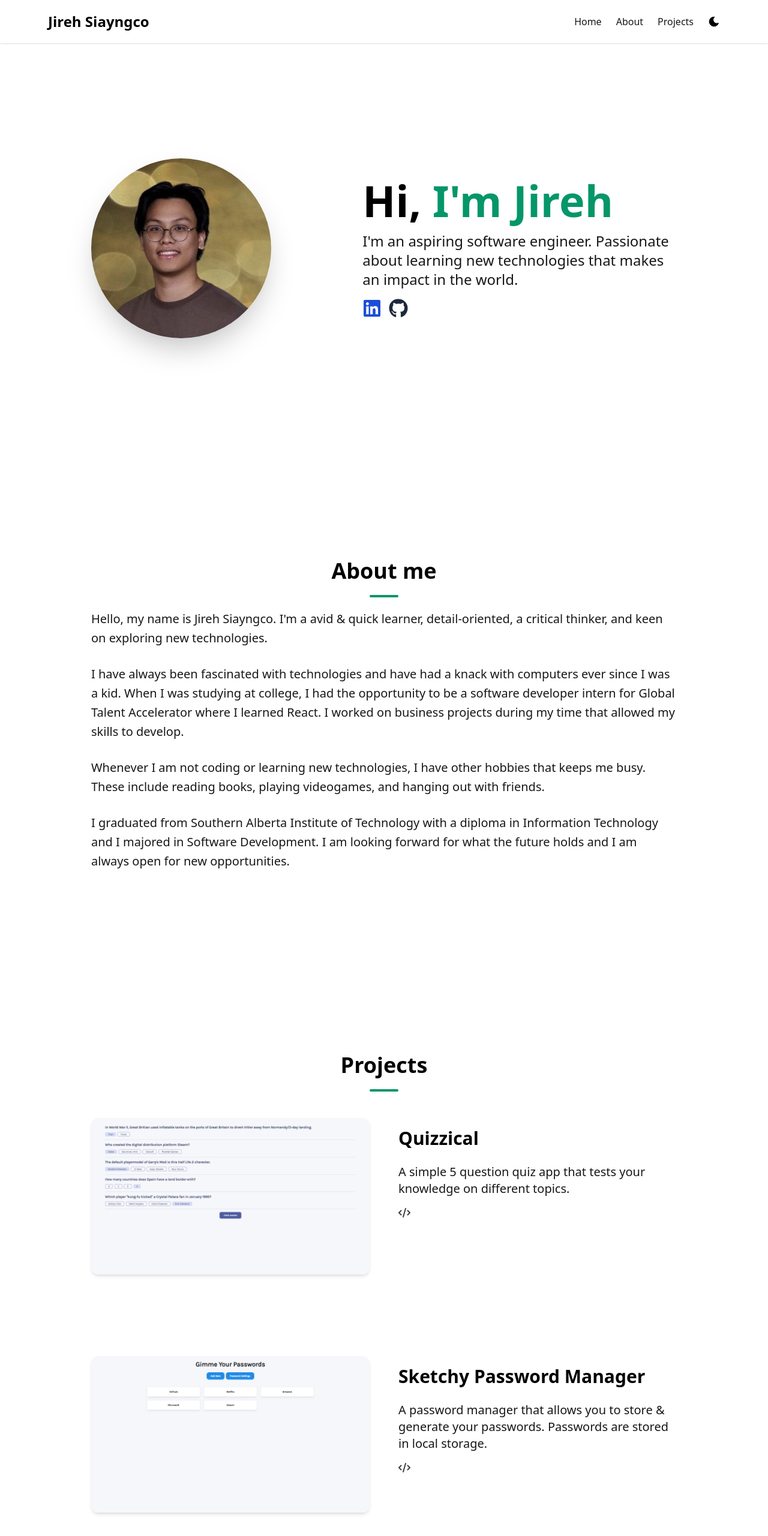
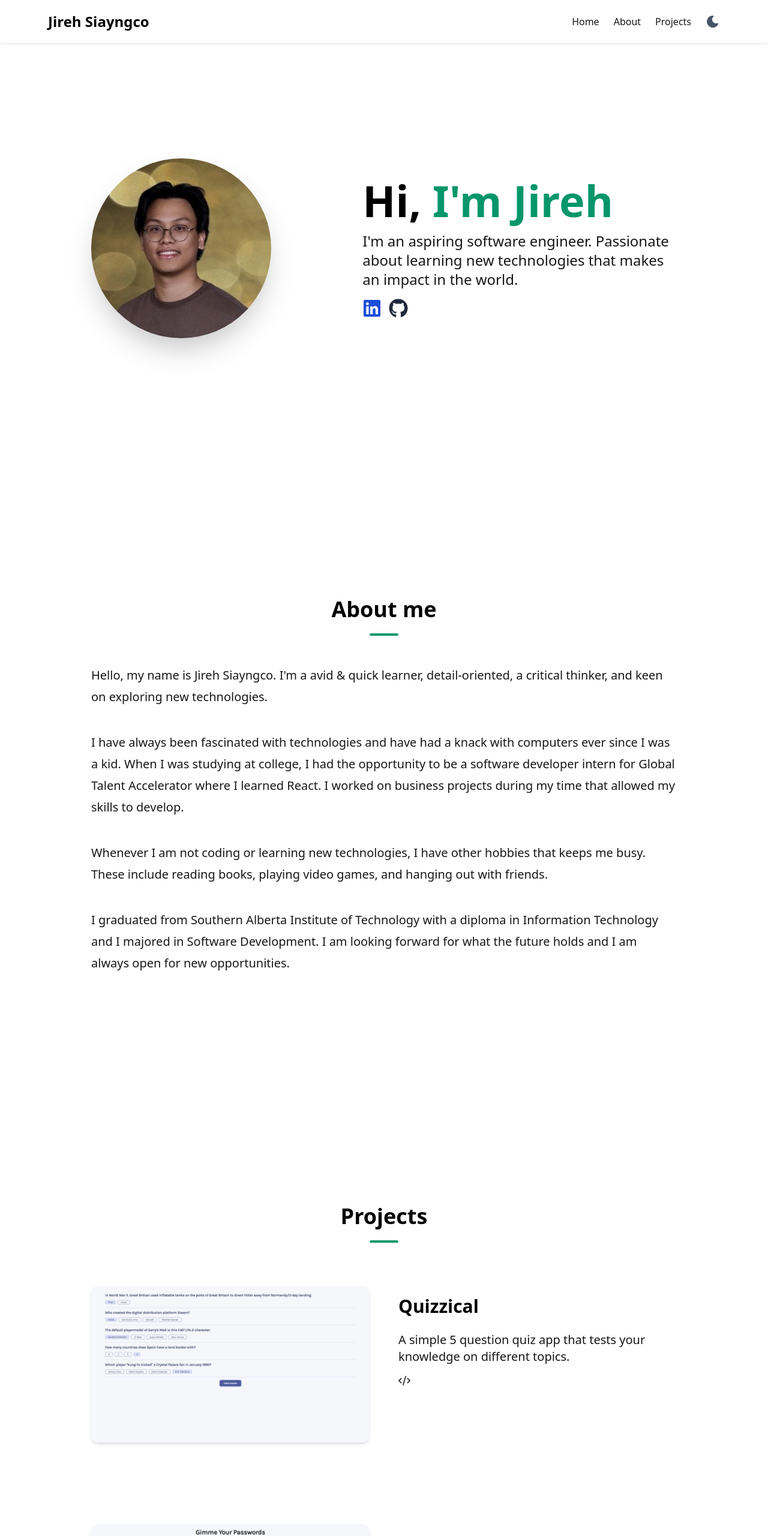
Before and after one commit to Bu-jai/portfolio, a Next.js app: page / in a window 1280 px wide. Shown: the top 2561 px of the page at 60% size. Built offline with nearby package versions, Linux system fonts and the light colour scheme.

Commit message:
ANIMATIONS!!

```diff
--- a/components/About.jsx
+++ b/components/About.jsx
@@ -1,40 +1,55 @@
-import React from "react";
+"use client";
+
+import { useEffect, useRef } from "react";
+import { motion, useAnimation, useInView } from "framer-motion";
+import AboutReveal from "@/components/reveal/Reveal";
 
 const About = () => {
   return (
     <section id="about">
-      <div className="py-24 md:pt-28 md:pb-48">
+      <div className="mt-24 py-20 md:pb-28">
+        <AboutReveal>
           <h1 className="font-bold text-4xl text-center">
             About me
-          <hr className="w-12 h-1 mx-auto my-5 bg-emerald-600 border-0 rounded"></hr>
+            <hr className="w-12 h-1 mx-auto my-5 bg-emerald-600 border-0 rounded mb-12"></hr>
           </h1>
+        </AboutReveal>
         <div className="text-lg text-neutral-900 dark:text-neutral-200 md:text-xl mt-5">
-          <p className="leading-8">
+          <AboutReveal>
+            <p className="leading-9 pb-3">
               Hello, my name is Jireh Siayngco. I'm a avid & quick learner,
               detail-oriented, a critical thinker, and keen on exploring new
               technologies.
             </p>
+          </AboutReveal>
           <br />
-          <p className="leading-8">
-            I have always been fascinated with technologies and have had a knack
-            with computers ever since I was a kid. When I was studying at
-            college, I had the opportunity to be a software developer intern for
-            Global Talent Accelerator where I learned React. I worked on
-            business projects during my time that allowed my skills to develop.
+          <AboutReveal>
+            <p className="leading-9 pb-3">
+              I have always been fascinated with technologies and have had a
+              knack with computers ever since I was a kid. When I was studying
+              at college, I had the opportunity to be a software developer
+              intern for Global Talent Accelerator where I learned React. I
+              worked on business projects during my time that allowed my skills
+              to develop.
             </p>
+          </AboutReveal>
           <br />
-          <p className="leading-8">
-            Whenever I am not coding or learning new technologies, I have other
-            hobbies that keeps me busy. These include reading books, playing
-            videogames, and hanging out with friends.
+          <AboutReveal>
+            <p className="leading-9 pb-3">
+              Whenever I am not coding or learning new technologies, I have
+              other hobbies that keeps me busy. These include reading books,
+              playing video games, and hanging out with friends.
             </p>
+          </AboutReveal>
           <br />
-          <p className="leading-8">
+          <AboutReveal>
+            <p className="leading-9">
               I graduated from Southern Alberta Institute of Technology with a
               diploma in Information Technology and I majored in Software
-            Development. I am looking forward for what the future holds and I am
-            always open for new opportunities.
+              Development. I am looking forward for what the future holds and I
+              am always open for new opportunities.
             </p>
+          </AboutReveal>
         </div>
       </div>
     </section>
--- a/components/Footer.jsx
+++ b/components/Footer.jsx
@@ -1,5 +1,3 @@
-import React from "react";
-
 import Link from "next/link";
 
 import { FaEnvelope, FaLinkedin } from "react-icons/fa6";
--- a/components/Navbar.jsx
+++ b/components/Navbar.jsx
@@ -1,11 +1,9 @@
 "use client";
 
 import Link from "next/link";
-
 import { useTheme } from "next-themes";
-
+import { motion } from "framer-motion";
 import { TbMenu2, TbMoonFilled, TbSun, TbX } from "react-icons/tb";
-
 import { useEffect, useState } from "react";
 
 const useThemeSwitcher = () => {
@@ -34,13 +32,18 @@ const Navbar = () => {
               </div>
             </Link>
             <div className="md:hidden flex items-center">
-              <button onClick={() => setNavbarOpen(!navbarOpen)}>
+              <motion.button
+                whileHover={{ scale: 1.3 }}
+                whileTap={{ scale: 0.9 }}
+                transition={{ type: "spring", stiffness: 400, damping: 17 }}
+                onClick={() => setNavbarOpen(!navbarOpen)}
+              >
                 {navbarOpen ? (
-                  <TbX className="h-5 w-5" />
+                  <TbX className="h-6 w-6" />
                 ) : (
-                  <TbMenu2 className="h-5 w-5" />
+                  <TbMenu2 className="h-6 w-6" />
                 )}
-              </button>
+              </motion.button>
             </div>
           </div>
         </div>
@@ -51,35 +54,63 @@ const Navbar = () => {
             }`}
           >
             <div className="items-center justify-center space-y-8 md:flex md:space-x-6 md:space-y-0">
+              <motion.div
+                whileHover={{ scale: 1.3 }}
+                whileTap={{ scale: 0.9 }}
+                transition={{ type: "spring", stiffness: 400, damping: 17 }}
+              >
                 <Link
-                className="block lg:inline-block text-neutral-900 hover:text-neutral-500 dark:text-neutral-50"
+                  className="block lg:inline-block text-neutral-900 hover:text-neutral-500 dark:text-neutral-50 dark:hover:text-neutral-400"
                   href={"/"}
                   onClick={() => setNavbarOpen(!navbarOpen)}
                 >
                   Home
                 </Link>
+              </motion.div>
+              <motion.div
+                whileHover={{ scale: 1.3 }}
+                whileTap={{ scale: 0.9 }}
+                transition={{ type: "spring", stiffness: 400, damping: 17 }}
+              >
                 <Link
-                className="block lg:inline-block text-neutral-900 hover:text-neutral-500 dark:text-neutral-50"
+                  className="block lg:inline-block text-neutral-900 hover:text-neutral-500 dark:text-neutral-50 dark:hover:text-neutral-400"
                   href={"/#about"}
                   onClick={() => setNavbarOpen(!navbarOpen)}
                 >
                   About
                 </Link>
+              </motion.div>
+              <motion.div
+                whileHover={{ scale: 1.3 }}
+                whileTap={{ scale: 0.9 }}
+                transition={{ type: "spring", stiffness: 400, damping: 17 }}
+              >
                 <Link
-                className="block lg:inline-block text-neutral-900 hover:text-neutral-500 dark:text-neutral-50"
+                  className="block lg:inline-block text-neutral-900 hover:text-neutral-500 dark:text-neutral-50 dark:hover:text-neutral-400"
                   href={"/#projects"}
                   onClick={() => setNavbarOpen(!navbarOpen)}
                 >
                   Projects
                 </Link>
+              </motion.div>
               {theme === "dark" ? (
-                <button onClick={() => setTheme("light")}>
-                  <TbSun className="text-yellow-200 h-5 w-5" />
-                </button>
+                <motion.button
+                  whileHover={{ scale: 1.3 }}
+                  whileTap={{ scale: 0.9 }}
+                  transition={{ type: "spring", stiffness: 400, damping: 17 }}
+                  onClick={() => setTheme("light")}
+                >
+                  <TbSun className="text-yellow-200 h-6 w-6" />
+                </motion.button>
               ) : (
-                <button onClick={() => setTheme("dark")}>
-                  <TbMoonFilled className="h-5 w-5" />
-                </button>
+                <motion.button
+                  whileHover={{ scale: 1.3 }}
+                  whileTap={{ scale: 0.9 }}
+                  transition={{ type: "spring", stiffness: 400, damping: 17 }}
+                  onClick={() => setTheme("dark")}
+                >
+                  <TbMoonFilled className="text-slate-600 h-6 w-6" />
+                </motion.button>
               )}
             </div>
           </div>
--- a/components/Projects.jsx
+++ b/components/Projects.jsx
@@ -1,9 +1,14 @@
-import React from "react";
+"use client";
 
 import Link from "next/link";
 import Image from "next/image";
+import { useEffect, useRef } from "react";
+import { motion, useAnimation, useInView } from "framer-motion";
+import { FaCode } from "react-icons/fa6";
 
-import { FaCode } from "react-icons/fa6";
+import Reveal from "@/components/reveal/Reveal";
+import ProjectsImgReveal from "@/components/reveal/ProjectsImgReveal";
+import ProjectsDescReveal from "@/components/reveal/ProjectsDescReveal";
 
 const projectsList = [
   {
@@ -25,37 +30,58 @@ const projectsList = [
 const Projects = () => {
   return (
     <section id="projects">
-      <div className="py-24 md:pt-28 md:pb-32">
+      <div className="mt-48 py-20 md:pb-40">
+        <Reveal>
           <h1 className="font-bold text-4xl text-center">
             Projects
-          <hr className="w-12 h-1 mx-auto my-5 bg-emerald-600 border-0 rounded"></hr>
+            <hr className="w-12 h-1 mx-auto my-5 bg-emerald-600 border-0 rounded mb-12"></hr>
           </h1>
+        </Reveal>
         <div className="flex flex-col space-y-28">
           {projectsList.map((project, id) => {
             return (
               <div key={id}>
                 <div className="flex flex-col md:flex-row md:space-x-12">
                   <div className="mt-6 md:w-1/2">
+                    <ProjectsImgReveal>
+                      <motion.div
+                        whileHover={{ scale: 1.1 }}
+                        whileTap={{ scale: 0.9 }}
+                        transition={{
+                          type: "spring",
+                          stiffness: 400,
+                          damping: 17,
+                        }}
+                      >
                         <Link href={project.github} target="_blank">
                           <Image
-                        className="rounded-xl shadow-md hover:opacity-50"
+                            className="rounded-xl shadow-md hover:opacity-70"
                             src={project.image}
                             alt={project.name}
+                            priority={true}
                             width={1000}
                             height={1000}
                           />
                         </Link>
+                      </motion.div>
+                    </ProjectsImgReveal>
                   </div>
                   <div className="mt-10 md:w-1/2">
-                    <h1 className="text-3xl font-bold mb-6">{project.name}</h1>
+                    <ProjectsDescReveal>
+                      <h1 className="text-3xl font-bold mb-6">
+                        {project.name}
+                      </h1>
                       <p className="text-xl text-neutral-900 dark:text-neutral-200">
                         {project.description}
                       </p>
                       <div className="mt-4">
                         <Link href={project.github} target="_blank">
+                          <motion.div>
                             <FaCode className="h-5 w-5 text-neutral-700 dark:text-neutral-200" />
+                          </motion.div>
                         </Link>
                       </div>
+                    </ProjectsDescReveal>
                   </div>
                 </div>
               </div>
--- /dev/null
+++ b/components/reveal/ProjectsDescReveal.jsx
@@ -0,0 +1,32 @@
+import { motion, useAnimation, useInView } from "framer-motion";
+import { useEffect, useRef } from "react";
+
+const ProjectsDescReveal = ({ children }) => {
+  const containerRef = useRef(null);
+  const isInView = useInView(containerRef, { once: true });
+  const mainControls = useAnimation();
+
+  useEffect(() => {
+    if (isInView) {
+      mainControls.start("visible");
+    }
+  }, [isInView]);
+
+  return (
+    <div ref={containerRef}>
+      <motion.div
+        variants={{
+          hidden: { opacity: 0, x: 100 },
+          visible: { opacity: 1, x: 0 },
+        }}
+        initial="hidden"
+        animate={mainControls}
+        transition={{ delay: 0.3, duration: 0.5 }}
+      >
+        {children}
+      </motion.div>
+    </div>
+  );
+};
+
+export default ProjectsDescReveal;
--- /dev/null
+++ b/components/reveal/ProjectsImgReveal.jsx
@@ -0,0 +1,32 @@
+import { motion, useAnimation, useInView } from "framer-motion";
+import { useEffect, useRef } from "react";
+
+const ProjectsImgReveal = ({ children }) => {
+  const containerRef = useRef(null);
+  const isInView = useInView(containerRef, { once: true });
+  const mainControls = useAnimation();
+
+  useEffect(() => {
+    if (isInView) {
+      mainControls.start("visible");
+    }
+  }, [isInView]);
+
+  return (
+    <div ref={containerRef}>
+      <motion.div
+        variants={{
+          hidden: { opacity: 0, x: -100 },
+          visible: { opacity: 1, x: 0 },
+        }}
+        initial="hidden"
+        animate={mainControls}
+        transition={{ delay: 0.3, duration: 0.5 }}
+      >
+        {children}
+      </motion.div>
+    </div>
+  );
+};
+
+export default ProjectsImgReveal;
--- /dev/null
+++ b/components/reveal/Reveal.jsx
@@ -0,0 +1,32 @@
+import { motion, useAnimation, useInView } from "framer-motion";
+import { useEffect, useRef } from "react";
+
+const Reveal = ({ children }) => {
+  const containerRef = useRef(null);
+  const isInView = useInView(containerRef, { once: true });
+  const mainControls = useAnimation();
+
+  useEffect(() => {
+    if (isInView) {
+      mainControls.start("visible");
+    }
+  }, [isInView]);
+
+  return (
+    <div ref={containerRef}>
+      <motion.div
+        variants={{
+          hidden: { opacity: 0, y: 75 },
+          visible: { opacity: 1, y: 0 },
+        }}
+        initial="hidden"
+        animate={mainControls}
+        transition={{ delay: 0.3, duration: 0.5 }}
+      >
+        {children}
+      </motion.div>
+    </div>
+  );
+};
+
+export default Reveal;
--- a/package.json
+++ b/package.json
@@ -11,6 +11,7 @@
   "dependencies": {
     "autoprefixer": "10.4.14",
     "eslint-config-next": "^14.1.2",
+    "framer-motion": "^11.0.8",
     "next": "^14.1.2",
     "next-themes": "^0.2.1",
     "postcss": "8.4.24",
```
Also changed, not shown: components/Hero.jsx (+44 -9 lines), 1 other file (tests, documents, lock files or other folders). Lines whose indentation alone changed are shown as unchanged.
